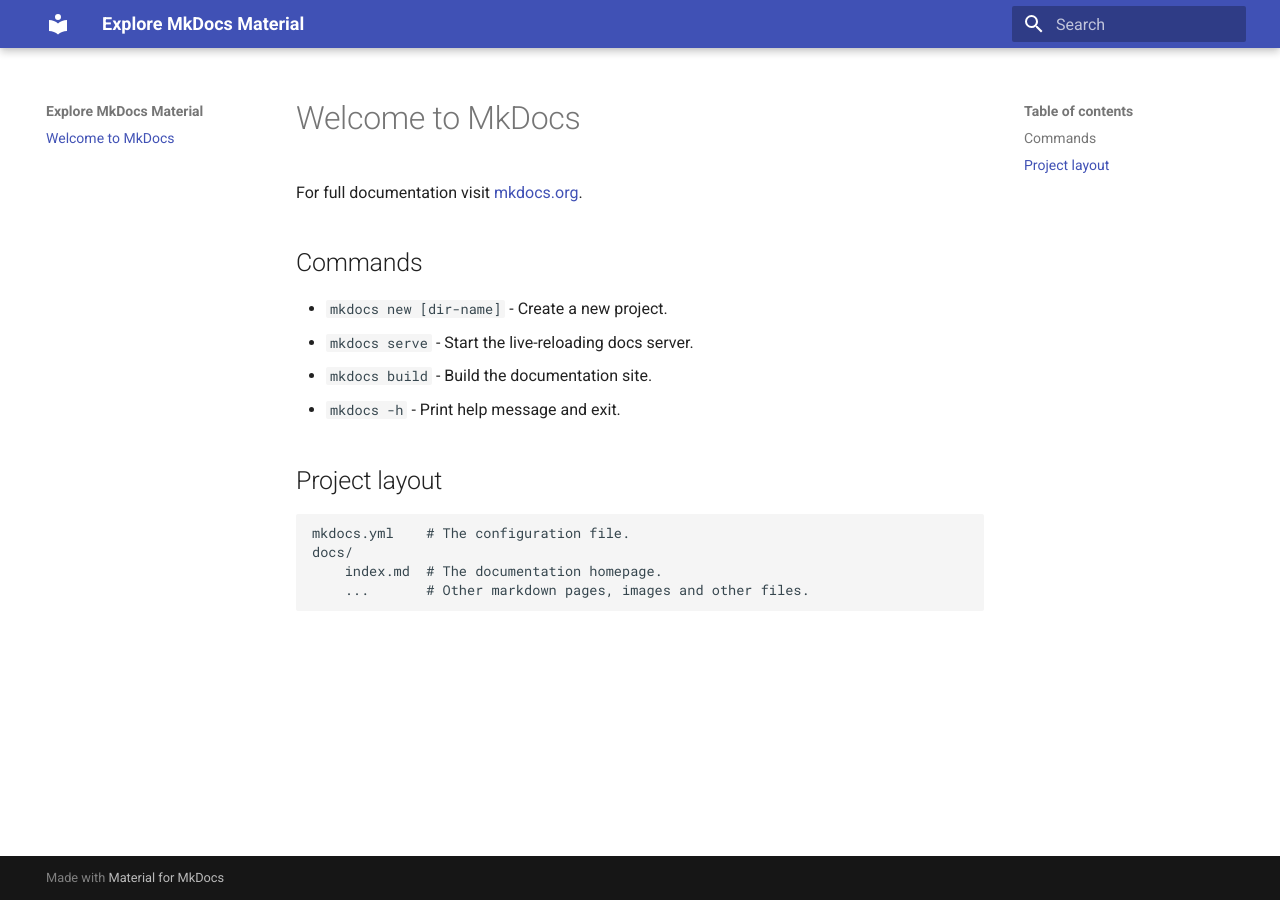
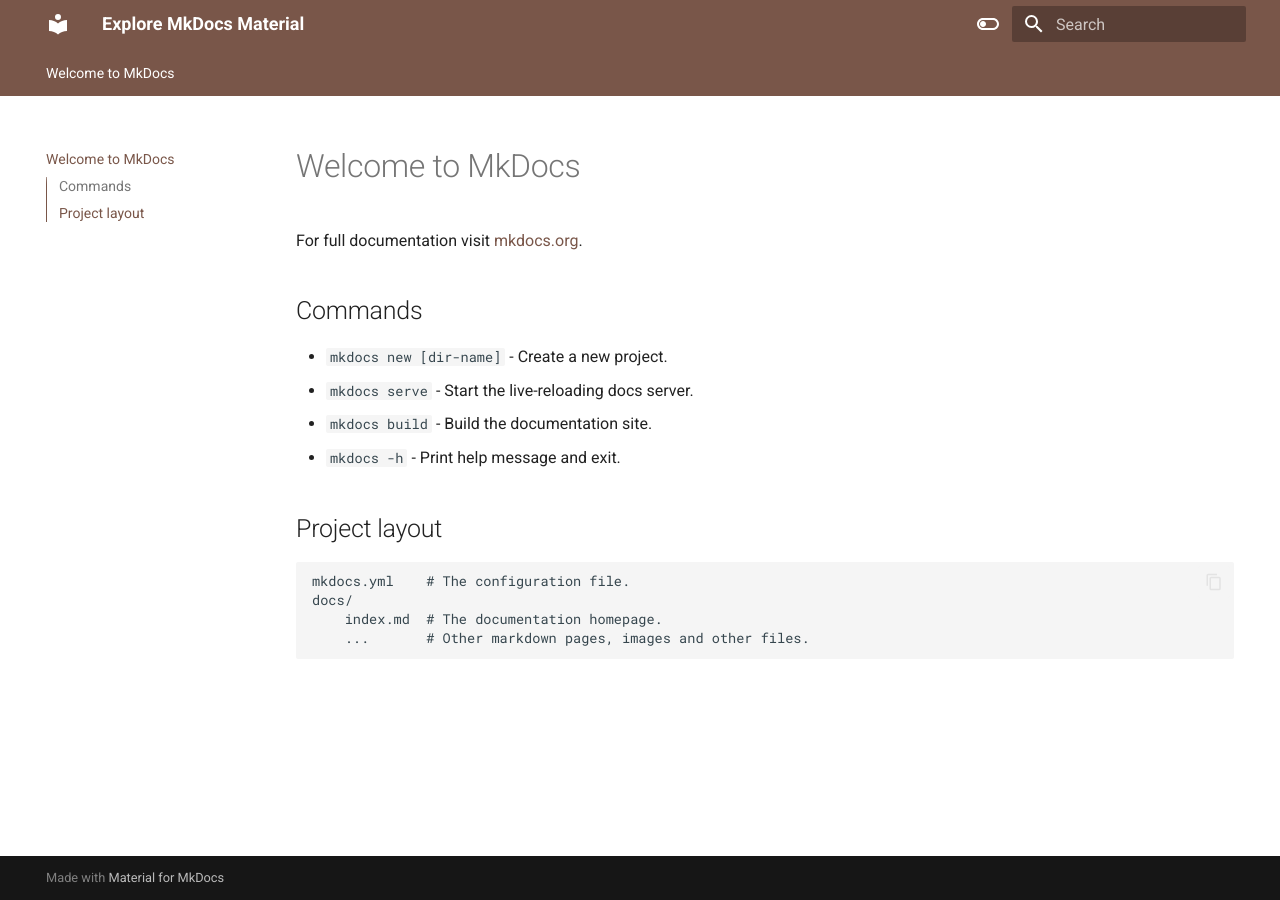
Before and after one commit to wmelvin/explore-mkdocs-material, an MkDocs documentation site: the page built from docs/index.md, in a window 1280 px wide. Built offline with MkDocs 1.6.1 and Material for MkDocs 9.7.7, drawn with Linux system fonts in a browser that asks for light colours.

Commit message:
Set features and palette

```diff
--- a/mkdocs.yml
+++ b/mkdocs.yml
@@ -1,3 +1,27 @@
 site_name: Explore MkDocs Material
 theme:
   name: material
+  features:
+    - navigation.tabs
+    - navigation.sections
+    - toc.integrate
+    - navigation.top
+    - search.suggest
+    - search.highlight
+    - search.tabs.link
+    - search.code.annotation
+    - content.code.copy
+  language: en
+  palette:
+    - scheme: default
+      toggle:
+        icon: material/toggle-switch-off-outline
+        name: Switch to dark mode
+      primary: brown
+      accent: green
+    - scheme: slate
+      toggle:
+        icon: material/toggle-switch
+        name: Switch to light mode
+      primary: brown
+      accent: lime
```
